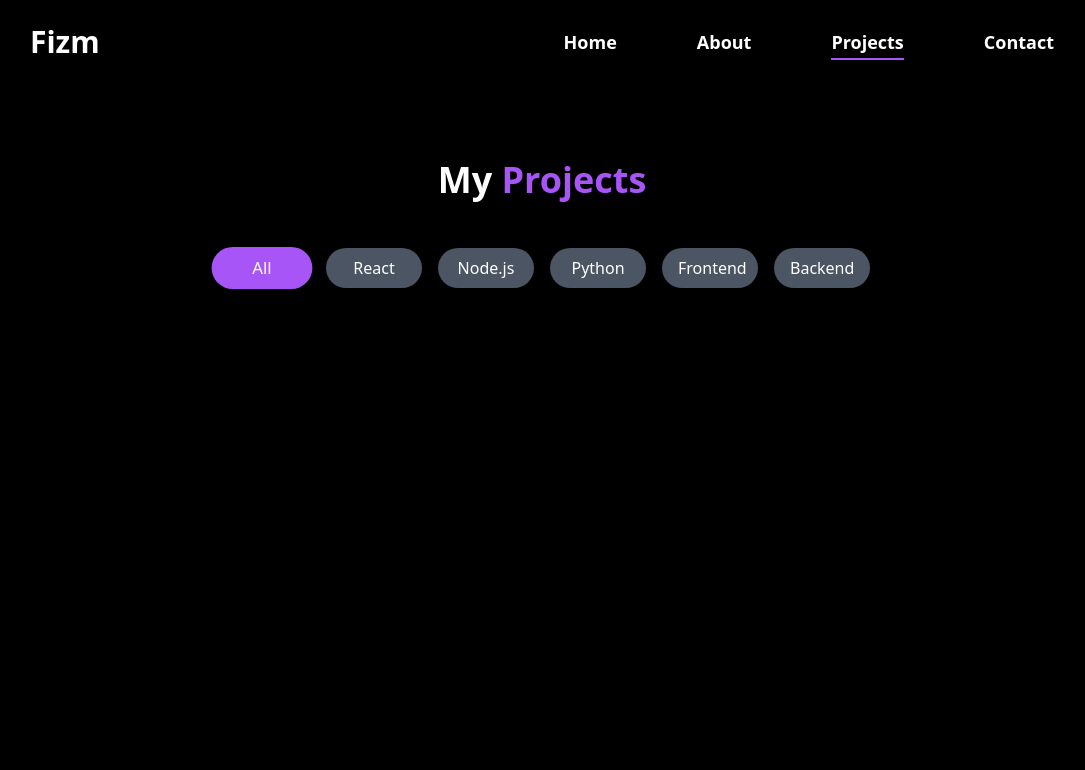
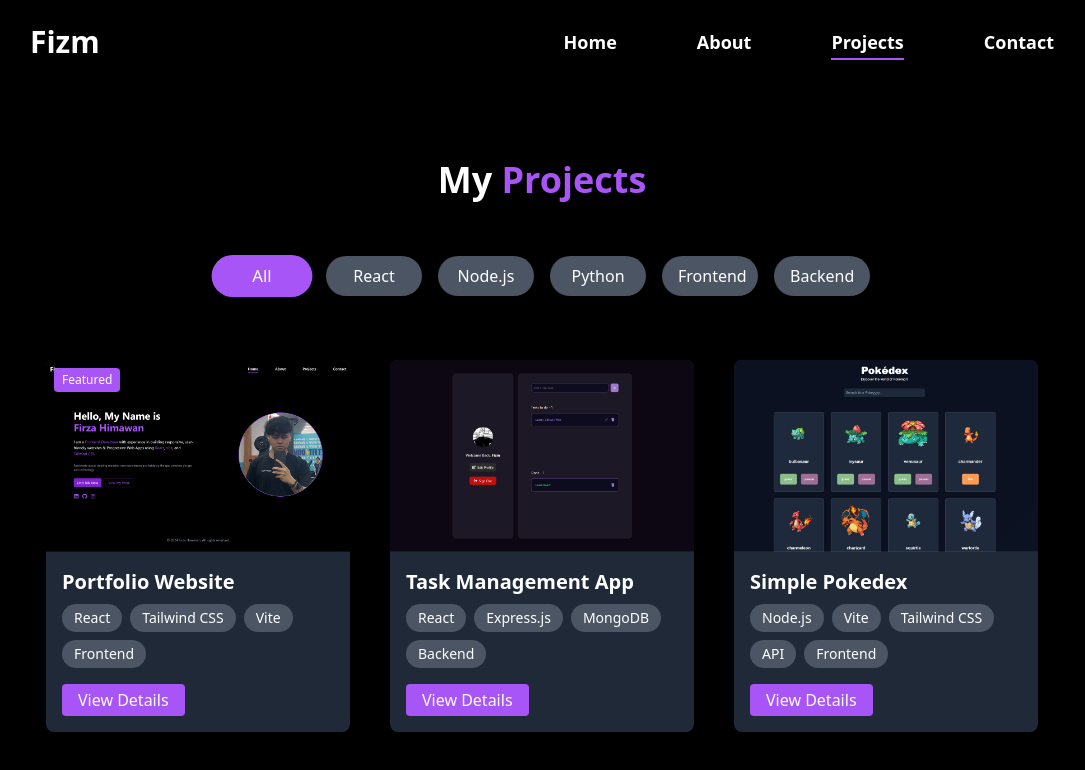
Before and after one commit to Fizm00/Portfolio, a React (Vite) app: page /projects in a window 1280 px wide. Shown: the top 770 px of the page, without its empty margins (98-1183 px from the left). Built offline with nearby package versions, Linux system fonts and the light colour scheme.

Commit message:
Update UI & Logic

```diff
--- a/src/components/projects/Filters.jsx
+++ b/src/components/projects/Filters.jsx
@@ -4,7 +4,7 @@ const tags = ["All", "React", "Node.js", "Python", "Frontend", "Backend"];
 
 const ProjectFilters = ({ selectedTag, onFilterChange }) => {
   return (
-    <div className="mb-6 text-center">
+    <div className="mb-16 text-center">
       {tags.map((tag) => (
         <button
           key={tag}
--- a/src/components/projects/List.jsx
+++ b/src/components/projects/List.jsx
@@ -1,7 +1,12 @@
-import React from "react";
+import React, { useEffect } from "react";
 import ProjectCard from "./Card";
+import AOS from "aos";
 
 const ProjectList = ({ projects, onViewDetails }) => {
+  useEffect(() => {
+    AOS.refresh();
+  }, [projects]);
+
   if (projects.length === 0) {
     return (
       <p className="text-center text-gray-500 text-lg">
@@ -11,7 +16,8 @@ const ProjectList = ({ projects, onViewDetails }) => {
   }
 
   return (
-    <div className="grid grid-cols-1 sm:grid-cols-2 lg:grid-cols-3 gap-10">
+    // Gunakan kunci unik untuk memaksa ulang render saat daftar proyek berubah
+    <div key={projects.map((p) => p.id).join(",")} className="grid grid-cols-1 sm:grid-cols-2 lg:grid-cols-3 gap-10">
       {projects.map((project) => (
         <ProjectCard
           key={project.id}
--- a/src/pages/Projects.jsx
+++ b/src/pages/Projects.jsx
@@ -1,42 +1,45 @@
-import React, { useState } from "react";
+import React, { useState, useEffect } from "react";
 import Navbar from "../components/navbar";
 import Filters from "../components/projects/Filters";
 import List from "../components/projects/List";
 import Modal from "../components/projects/Modal";
+import AOS from "aos";
+import "aos/dist/aos.css";
 import { projects } from "../data/projects";
 
 const Projects = () => {
   const [selectedTag, setSelectedTag] = useState("All");
   const [selectedProject, setSelectedProject] = useState(null);
 
+  useEffect(() => {
+    AOS.init({ duration: 1000 });
+  }, []);
+
   const filteredProjects =
     selectedTag === "All"
       ? projects
       : projects.filter((project) => project.tags.includes(selectedTag));
 
-  const handleFilterChange = (tag) => setSelectedTag(tag);
+  const handleFilterChange = (tag) => {
+    setSelectedTag(tag);
+    AOS.refresh(); // Pastikan elemen baru dikenali oleh AOS
+  };
 
   const handleViewDetails = (project) => setSelectedProject(project);
 
   return (
     <div id="projects" className="bg-black text-white min-h-screen pt-20">
       <Navbar />
-      <section id="projects" className="max-w-screen-lg mx-auto px-6 py-20">
-        <h1 className="text-4xl font-bold mb-12 text-center">
+      <section className="max-w-screen-lg mx-auto px-4 py-20">
+        <h1 className="text-4xl font-bold mb-14 text-center">
           My <span className="text-purple-500">Projects</span>
         </h1>
 
         {/* Filter Buttons */}
-        <Filters
-          selectedTag={selectedTag}
-          onFilterChange={handleFilterChange}
-        />
+        <Filters selectedTag={selectedTag} onFilterChange={handleFilterChange} />
 
         {/* Project Cards */}
-        <List
-          projects={filteredProjects}
-          onViewDetails={handleViewDetails}
-        />
+        <List projects={filteredProjects} onViewDetails={handleViewDetails} />
 
         {/* Modal for Project Details */}
         {selectedProject && (
```
